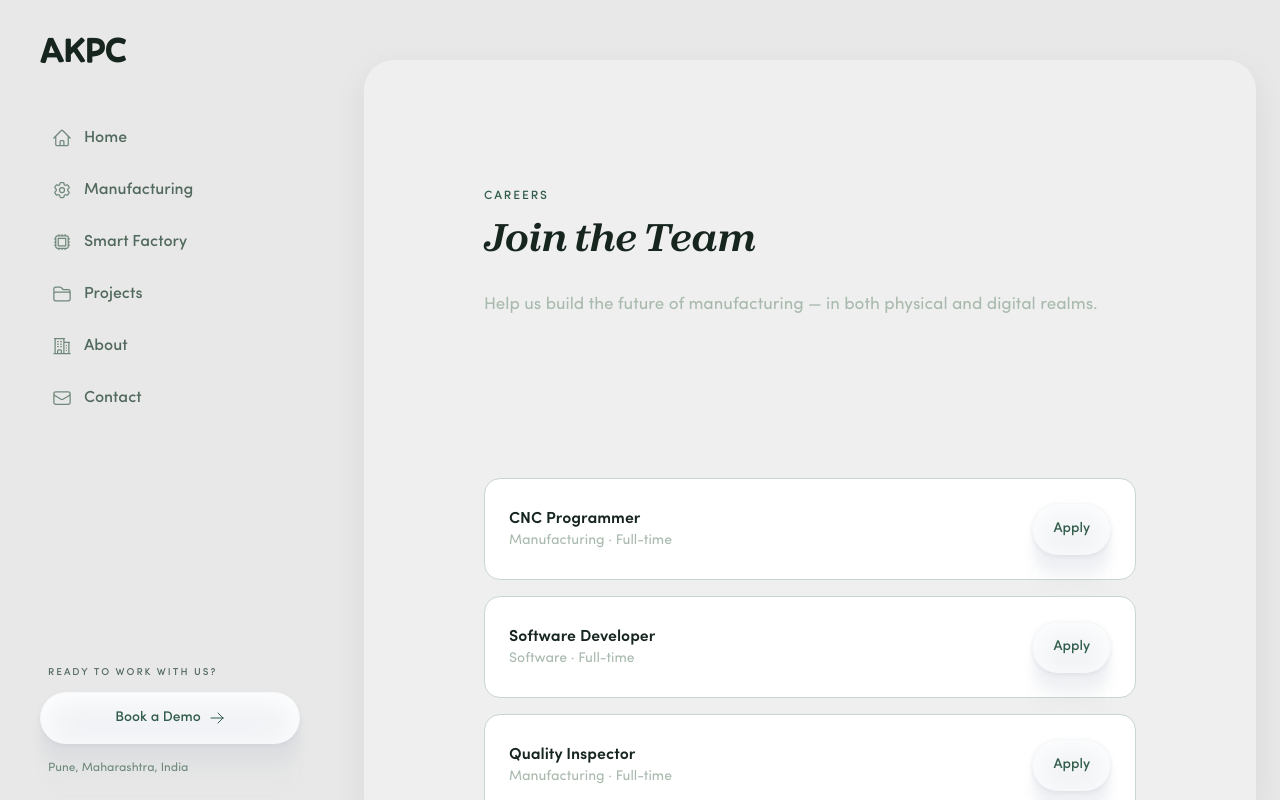
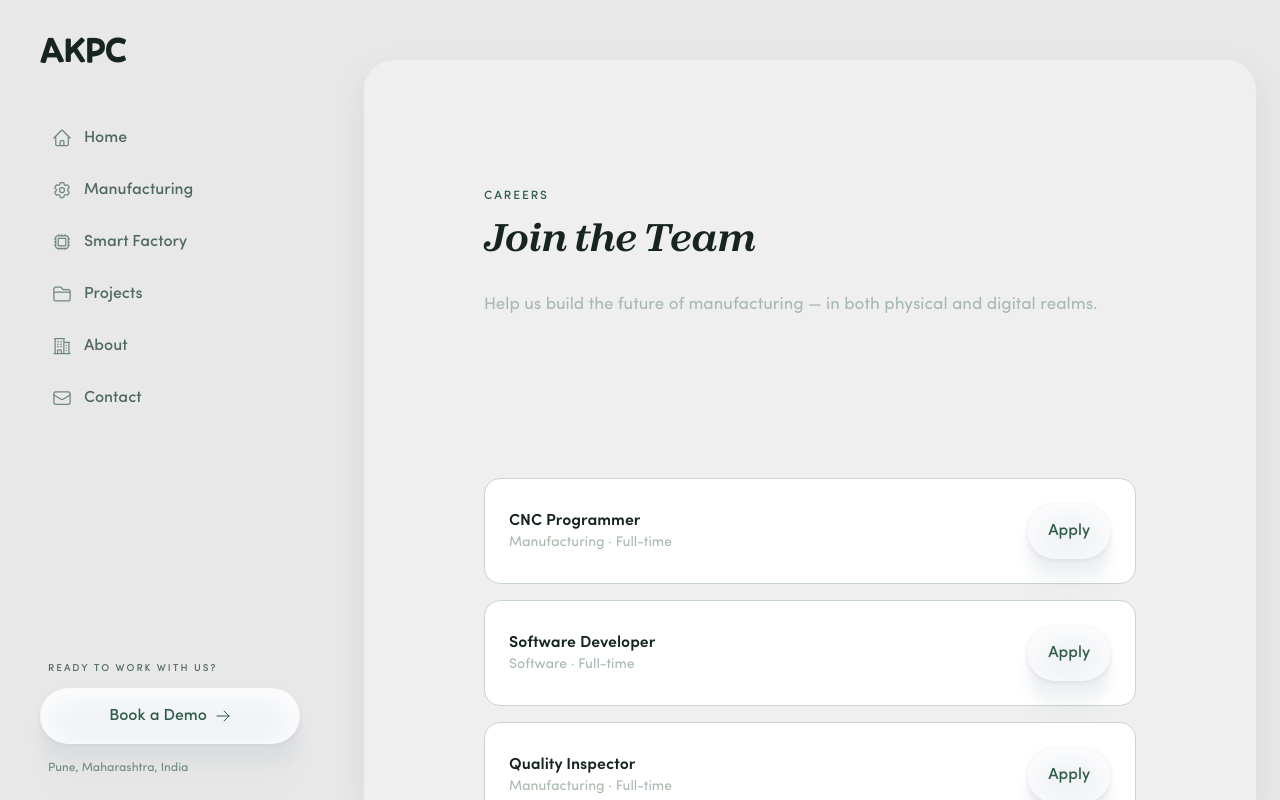
Before and after one commit to ankurchauhanOK/ak-precision-components, a Next.js app: page /careers in a window 1280 px wide. Built offline with nearby package versions, Linux system fonts and the light colour scheme.

Commit message:
Set all button text to 16px

```diff
--- a/src/app/careers/page.tsx
+++ b/src/app/careers/page.tsx
@@ -58,7 +58,7 @@ export default function CareersPage() {
                     {job.dept} · {job.type}
                   </p>
                 </div>
-                <Button variant="outline" className="text-sm px-4 py-2">
+                <Button variant="outline" className="px-4 py-2">
                   Apply
                 </Button>
               </div>
--- a/src/app/projects/page.tsx
+++ b/src/app/projects/page.tsx
@@ -53,7 +53,7 @@ function MachineCard({
         </div>
         <Link
           href={project.href}
-          className="inline-flex items-center justify-center gap-2 px-5 py-2.5 rounded-xl text-sm font-medium bg-action-green text-white transition-colors duration-200 hover:bg-action-green-dark"
+          className="inline-flex items-center justify-center gap-2 px-5 py-2.5 rounded-xl text-base font-medium bg-action-green text-white transition-colors duration-200 hover:bg-action-green-dark"
         >
           {project.cta}
           <span aria-hidden>→</span>
--- a/src/app/software/page.tsx
+++ b/src/app/software/page.tsx
@@ -82,7 +82,7 @@ export default function SoftwarePage() {
                 </div>
                 <h3 className="font-semibold text-deep-forest mb-2">{p.title}</h3>
                 <p className="text-sm text-sage mb-4">{p.desc}</p>
-                <Button href={p.href} variant="outline" className="text-sm px-4 py-2">
+                <Button href={p.href} variant="outline" className="px-4 py-2">
                   Learn More →
                 </Button>
               </div>
--- a/src/components/layout/Sidebar.tsx
+++ b/src/components/layout/Sidebar.tsx
@@ -77,7 +77,7 @@ function SidebarFooter() {
       </p>
       <Link
         href="/contact"
-        className="mt-3 flex items-center justify-center gap-2 rounded-full bg-[#F0F2F5] border border-white/40 shadow-btn px-5 py-[15px] text-sm font-medium text-[#315C4A] transition-colors duration-200 hover:bg-white"
+        className="mt-3 flex items-center justify-center gap-2 rounded-full bg-[#F0F2F5] border border-white/40 shadow-btn px-5 py-[15px] text-base font-medium text-[#315C4A] transition-colors duration-200 hover:bg-white"
       >
         Book a Demo
         <ArrowRightIcon className="w-4 h-4" />
```
